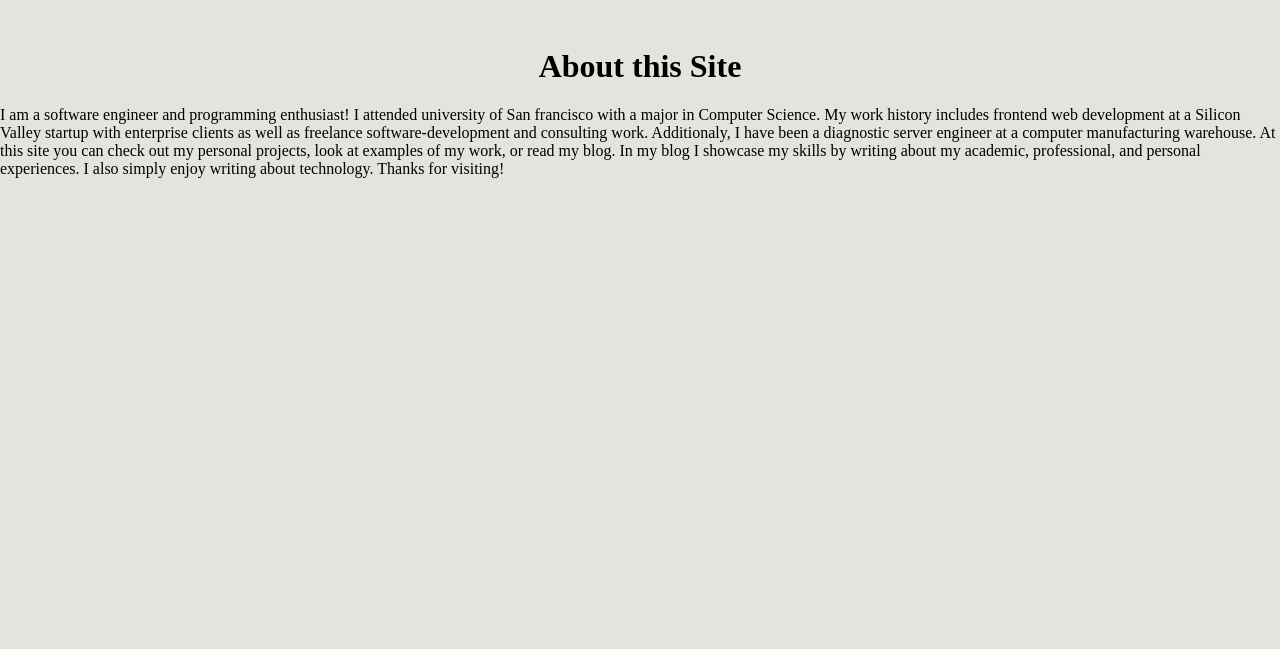
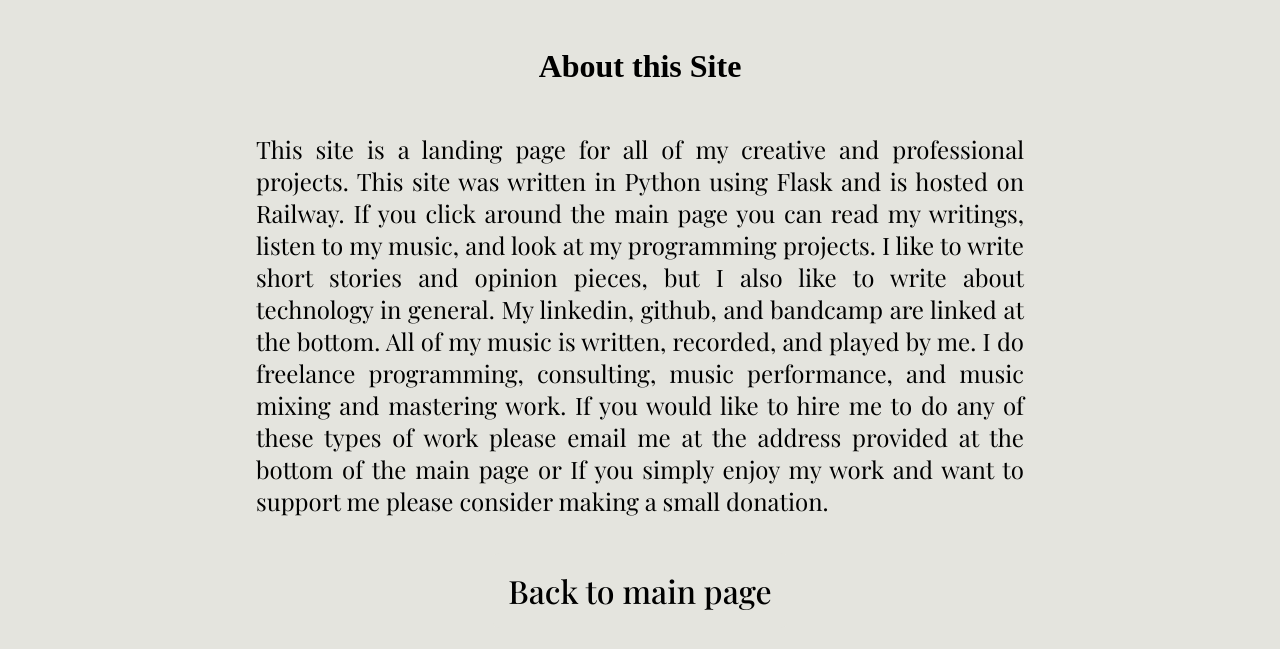
Before and after one commit to jamisonTitan/personal-site, a Flask app: page /about in a window 1280 px wide. Shown: the top 649 px of the page. Run offline with Flask 3, Linux system fonts and the light colour scheme; some libraries are stand-ins or nearby versions; some web fonts are replaced.

Commit message:
updated about page

```diff
--- a/static/styles/about-site-styles.css
+++ b/static/styles/about-site-styles.css
@@ -2,3 +2,11 @@
   font-weight: bold;
   background: black;
 }
+
+.abt {
+  padding-left: 20%;
+  padding-right: 20%;
+  padding-top: 24px;
+  font-size: 24px;
+  text-align: justify;
+}
--- a/static/styles/base-styles.css
+++ b/static/styles/base-styles.css
@@ -24,8 +24,3 @@
   margin: auto;
   text-align: center;
 }
-
-.main-container {
-  margin: auto;
-  text-align: center;
-}
--- a/templates/about.html
+++ b/templates/about.html
@@ -4,13 +4,21 @@
 
 
 <h1 style="margin-top: 48px;" class="text-center">About this Site</h1>
-<p align="left"> I am a software engineer and programming enthusiast! I attended university of San francisco with a
-  major in Computer Science. My work history includes frontend web development at a Silicon Valley startup with
-  enterprise clients as well as freelance software-development and consulting work. Additionaly, I have been a
-  diagnostic server engineer at a computer manufacturing warehouse. At this site you can check out my personal
-  projects, look at examples of my work, or read my blog. In my blog I showcase my skills by writing about my
-  academic, professional, and personal experiences. I also simply enjoy writing about technology. Thanks for visiting!
+<p class="abt playfair-display-header-2">
+  This site is a landing page for all of my creative and professional projects. This site was written in Python using
+  Flask and is hosted on Railway.
+  If you click around the main page you can read my writings, listen to my music, and look
+  at my programming projects. I like to write short stories and opinion pieces, but I also like to write about
+  technology in general. My linkedin, github, and bandcamp
+  are linked at the bottom. All of my music is written, recorded, and played by me. I do freelance programming,
+  consulting, music performance, and music mixing and mastering work.
+  If you would like to hire me to do any of these types of work please email me at the address provided at the bottom of
+  the main page or If you simply enjoy my work and want to support me please consider making a small donation.
 </p>
+<a href="{{ url_for('main')}}">
+  <p><input class="main-pg-btn" type="submit" name="projects" value="Back to main page">
+    </input< /p>
+</a>
 
 
 {% endblock %}
--- a/templates/base.html
+++ b/templates/base.html
@@ -8,9 +8,8 @@
   <link
     href="https://fonts.googleapis.com/css2?family=Libre+Baskerville:ital,wght@0,400..700;1,400..700&family=Playfair+Display:ital,wght@0,400..900;1,400..900&display=swap"
     rel="stylesheet">
-  <!--- import bootstrap --->
-  <!--- <link rel="stylesheet" href="https://stackpath.bootstrapcdn.com/bootstrap/4.3.1/css/bootstrap.min.css" integrity="sha384-ggOyR0iXCbMQv3Xipma34MD+dH/1fQ784/j6cY/iJTQUOhcWr7x9JvoRxT2MZw1T" crossorigin="anonymous">
-  --->
+  <!--- import ajax --->
+  <script src="//ajax.googleapis.com/ajax/libs/jquery/1.9.1/jquery.min.js"></script>
   <!--- import local stylesheets --->
   <link rel="stylesheet" href="{{url_for('static', filename='styles/main-pg-styles.css') }}">
   <link rel="stylesheet" href="{{url_for('static', filename='styles/base-styles.css') }}">
--- a/templates/index.html
+++ b/templates/index.html
@@ -18,7 +18,7 @@
     <input type="image" style="width: 48px; height: 48px; margin-top: 8px; margin-right: 16px;"
       src="{{ url_for('static', filename='images/github.png') }}" alt="github" />
   </a>
-  <a href="https://www.linkedin.com/in/emmett-titan-jamison-50b979183/">
+  <a class="linked-in" href="https://www.linkedin.com/in/emmett-titan-jamison-50b979183/">
     <input type="image" style="width: 64px; height: 64px; margin-left: 16px;"
       src="{{ url_for('static', filename='images/linkedin.png')}}" />
   </a>
```
